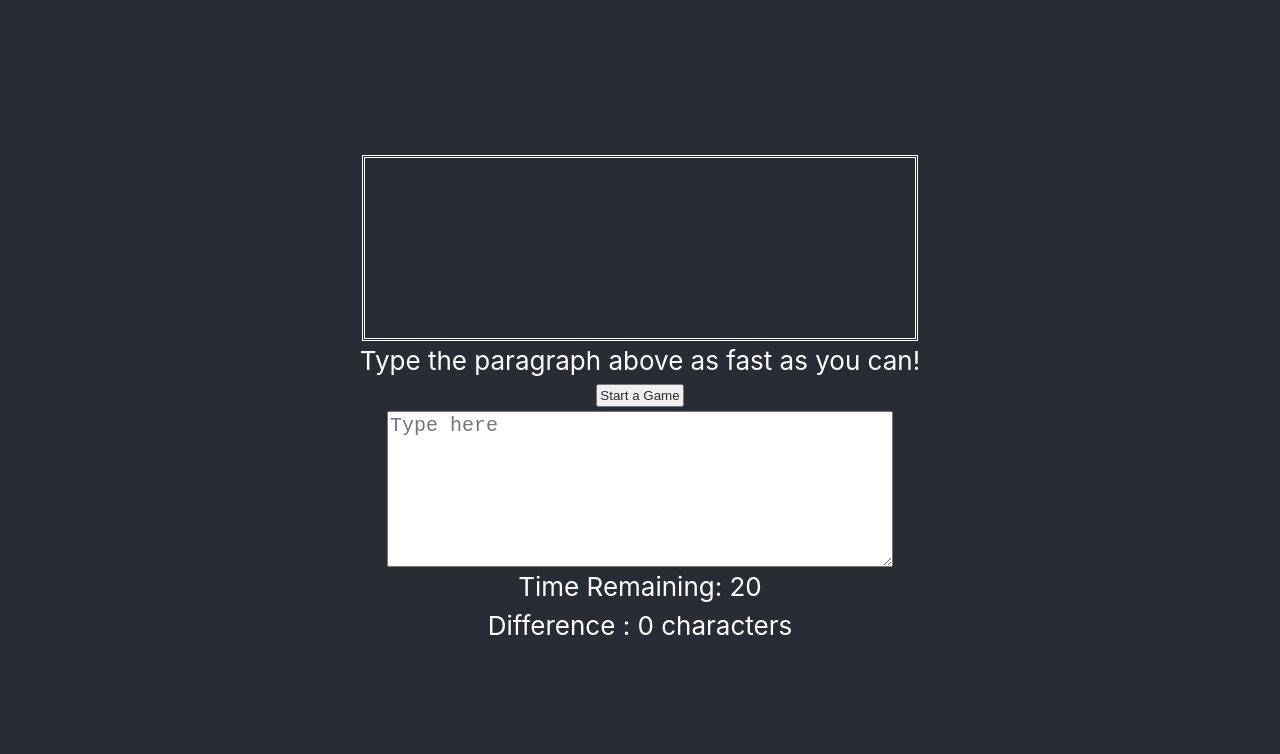
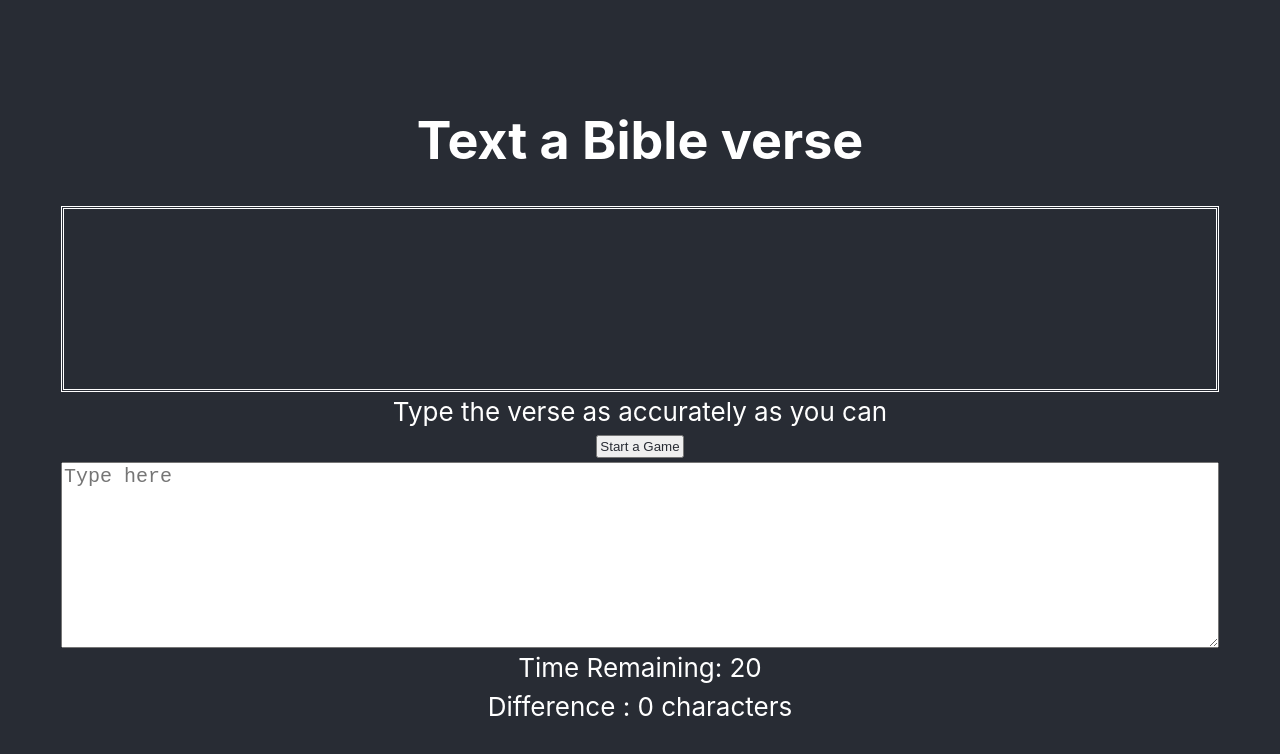
Before and after one commit to Eugenepython/TypingGame, a React (Vite) app: page / in a window 1280 px wide. Shown: the top 754 px of the page. Built offline with nearby package versions, Linux system fonts and the light colour scheme.

Commit message:
update sizing of windows

```diff
--- a/src/App.css
+++ b/src/App.css
@@ -3,7 +3,7 @@
 }
 
 .sentenceBox {
-  width: 550px;
+  width: 90%;
   height : 180px;
   border-style: double;
   font-size : 18px;
--- a/src/App.jsx
+++ b/src/App.jsx
@@ -71,9 +71,10 @@ function App() {
   return (
     <div className="App">
       <header className="App-header">
+        <h1>Text a Bible verse</h1>
         <div className="sentenceBox">{sentence}</div>
 
-        <p>Type the paragraph above as fast as you can!</p>
+        <p>Type the verse as accurately as you can</p>
         <button className = 'btn' disabled={disableStart} onClick={startUp}>Start a Game</button>
 
         <textarea
--- a/src/index.css
+++ b/src/index.css
@@ -13,7 +13,7 @@ code {
 }
 
 .typingArea{
-  width : 500px;
-  height : 150px;
+  width : 90%;
+  height : 180px;
   font-size: 20px;
 }
```
